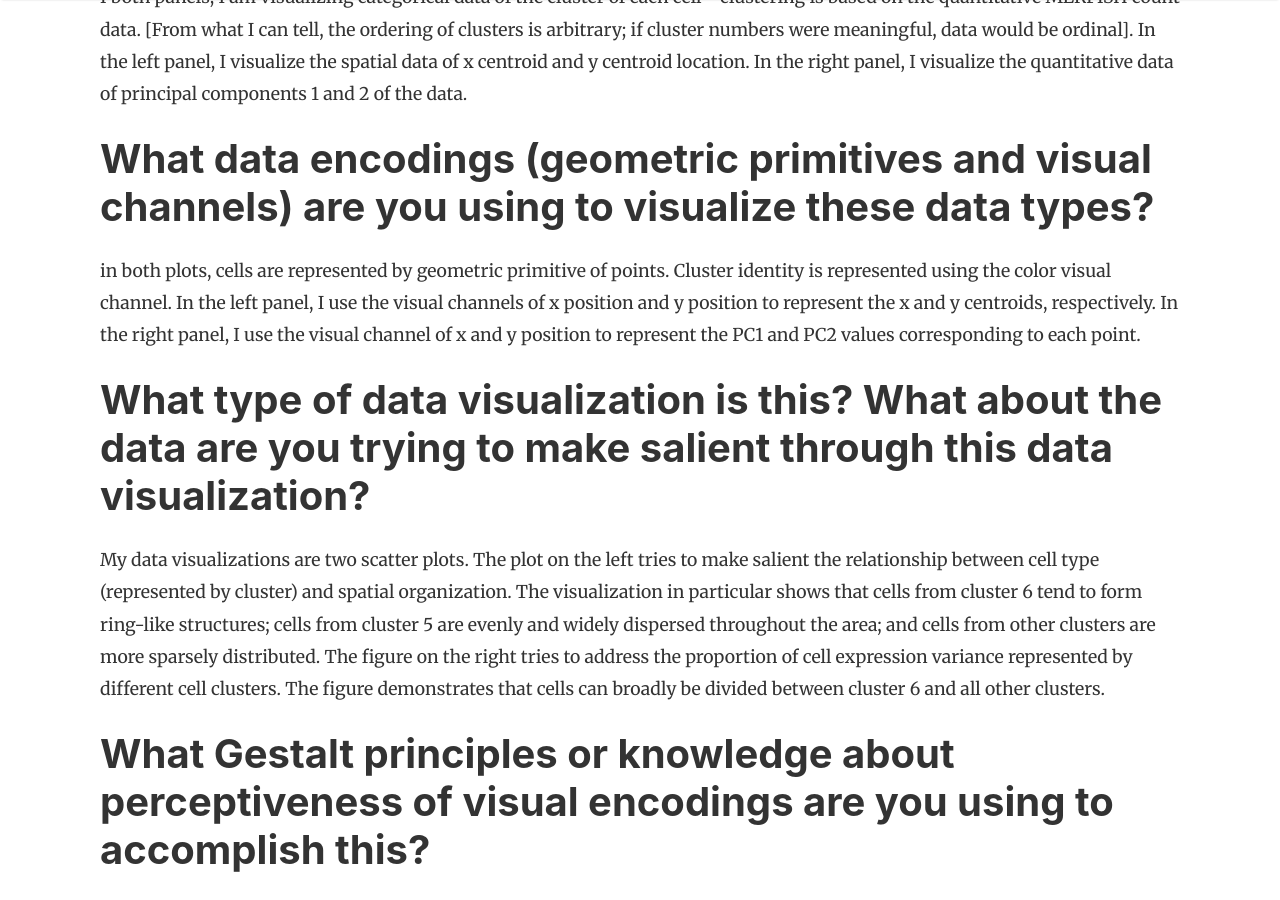
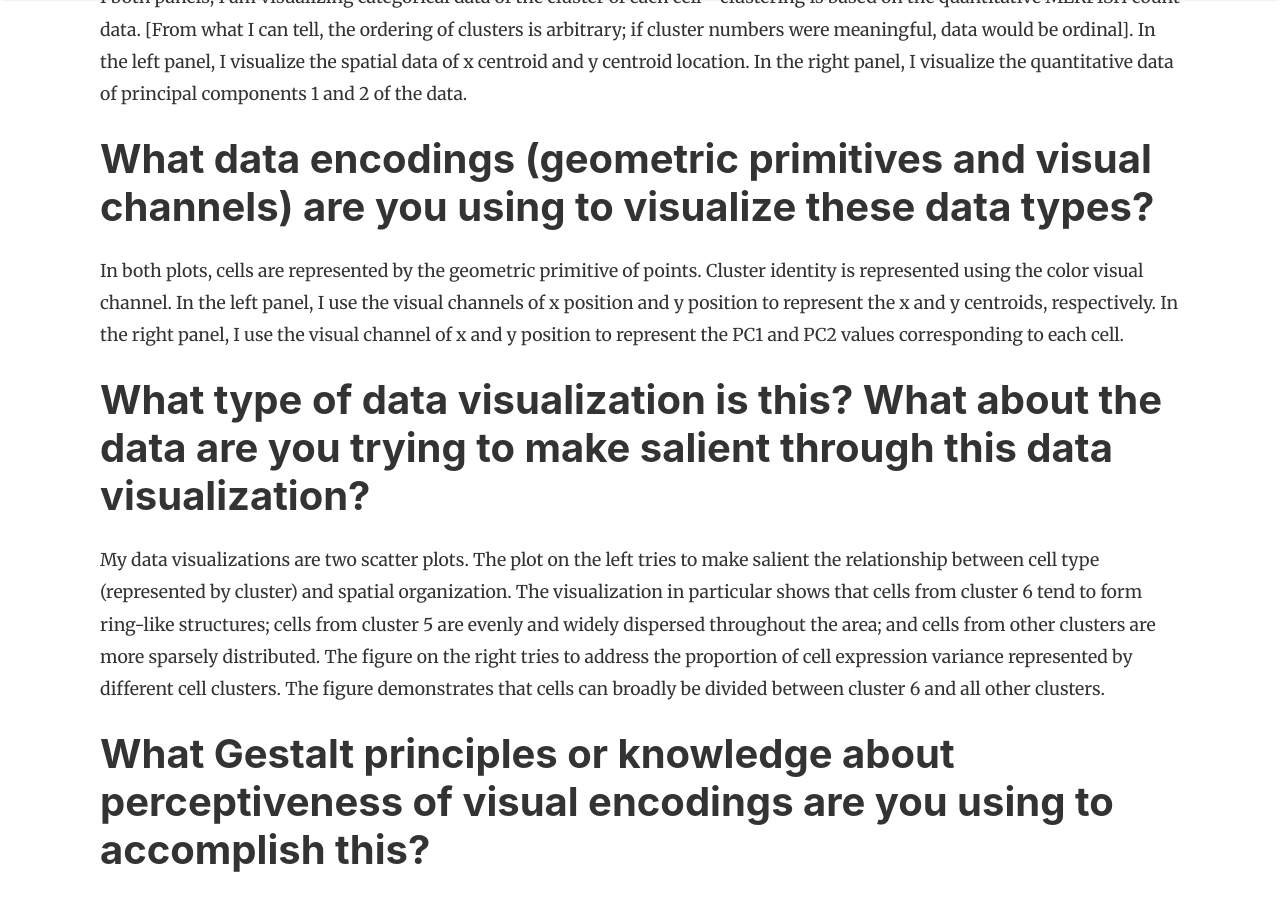
Before and after one commit to JEFworks-Lab/genomic-data-visualization-2023, a Jekyll site: the page built from _posts/2023-01-28-abortvi2.md, in a window 1280 px wide and 900 px high, scrolled down 927 px. Built offline with Jekyll 4.4.1, drawn with Linux system fonts in a browser that asks for light colours; nearby versions of some CDN libraries; comment, search, counter and statistics services are not loaded.

Commit message:
fixed some spelling

```diff
--- a/_posts/2023-01-28-abortvi2.md
+++ b/_posts/2023-01-28-abortvi2.md
@@ -14,7 +14,7 @@ I both panels, I am visualizing categorical data of the cluster of each cell - c
 
 # What data encodings (geometric primitives and visual channels) are you using to visualize these data types?
 
-in both plots, cells are represented by geometric primitive of points.  Cluster identity is represented using the color visual channel. In the left panel, I use the visual channels of x position and y position to represent the x and y centroids, respectively. In the right panel, I use the visual channel of x and y position to represent the PC1 and PC2 values corresponding to each point.
+In both plots, cells are represented by the geometric primitive of points.  Cluster identity is represented using the color visual channel. In the left panel, I use the visual channels of x position and y position to represent the x and y centroids, respectively. In the right panel, I use the visual channel of x and y position to represent the PC1 and PC2 values corresponding to each cell.
 
 # What type of data visualization is this? What about the data are you trying to make salient through this data visualization?
 
```
